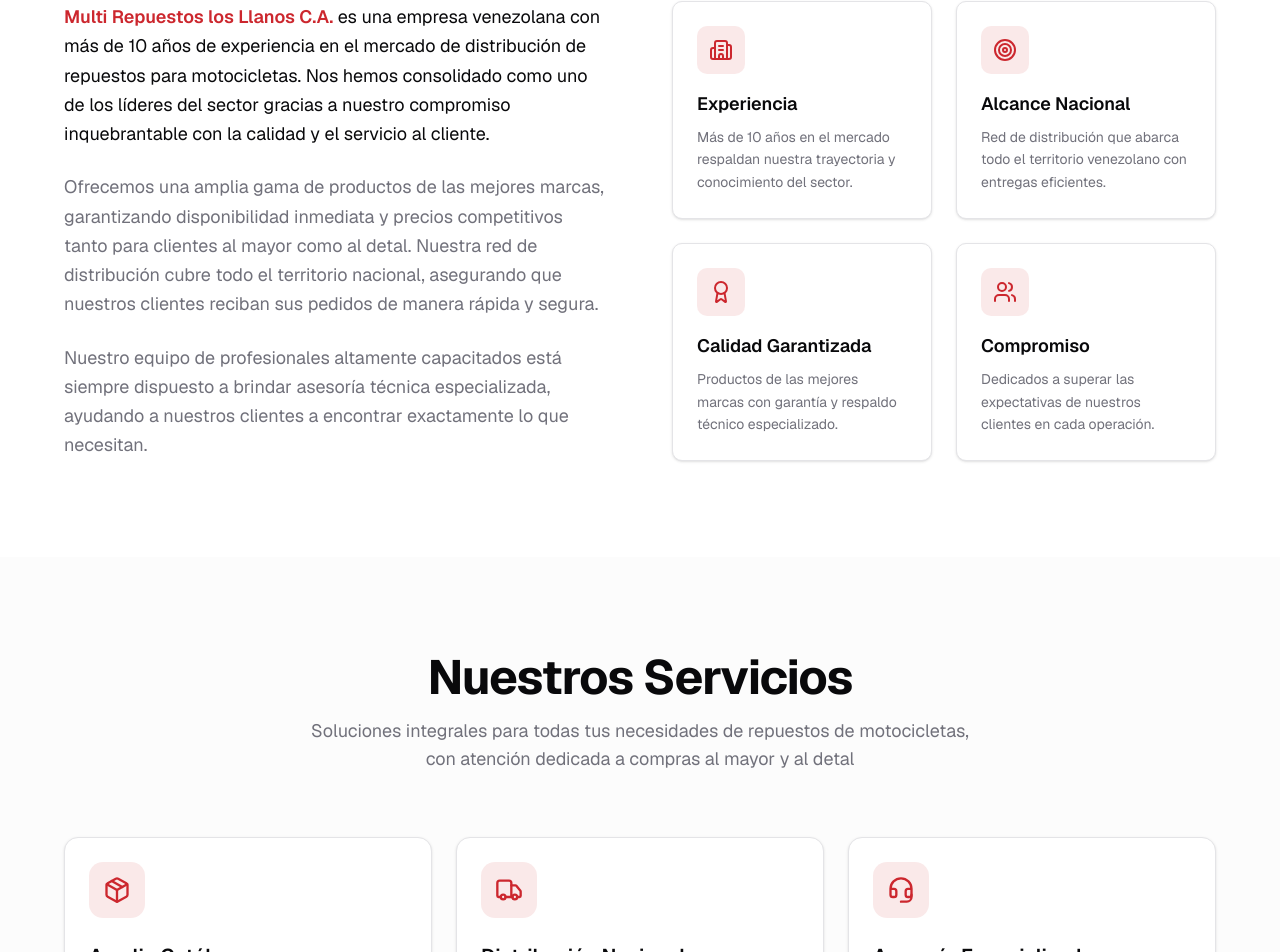
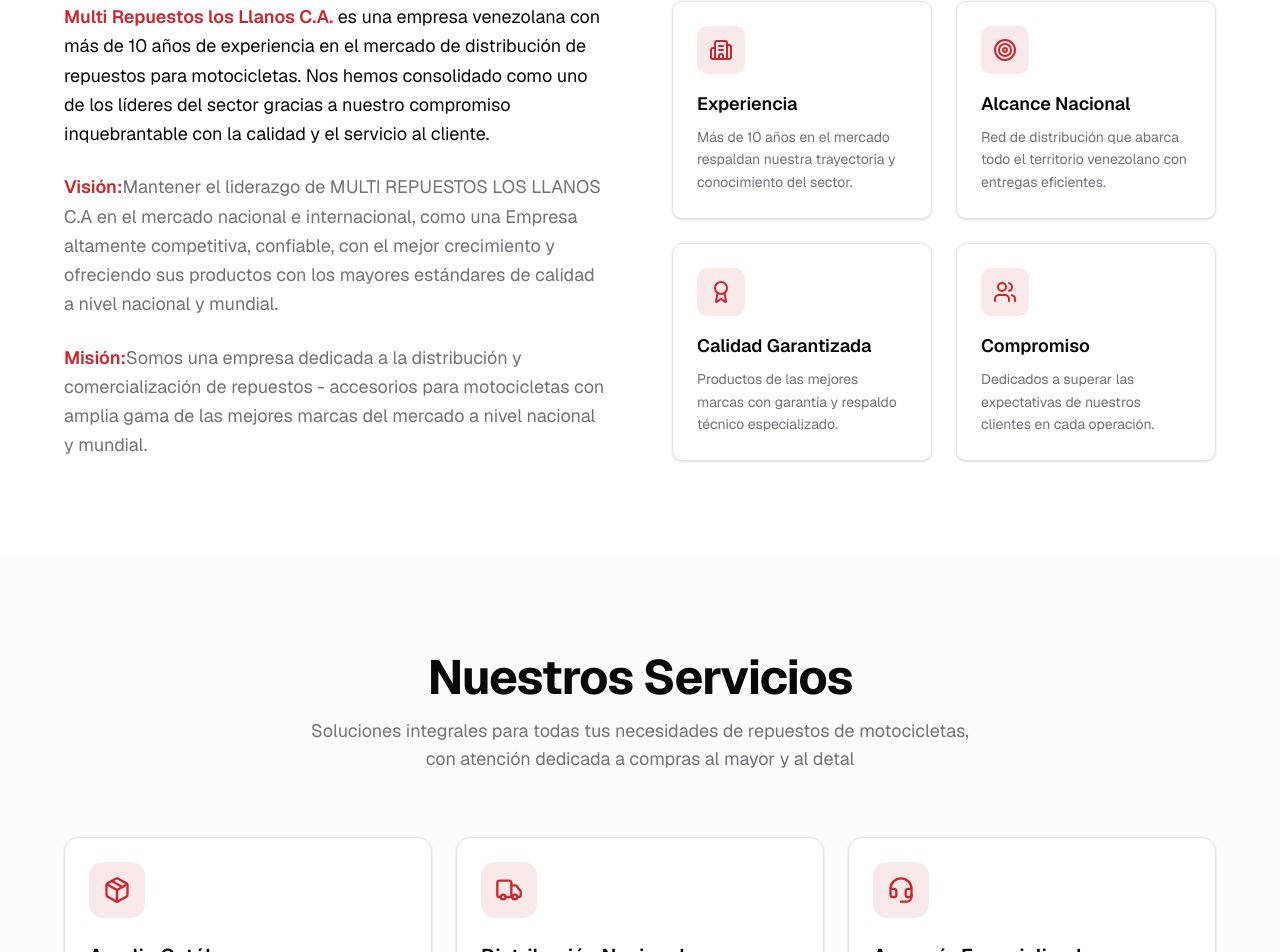
Before and after one commit to jesuswasnthere/losllanos, a Next.js app: page / in a window 1280 px wide. Shown: the part 1040-1992 px from the top of the page. Built offline with nearby package versions, Linux system fonts and the light colour scheme; no server answers.

Commit message:
Update about-section.tsx
mision y vision

```diff
--- a/components/about-section.tsx
+++ b/components/about-section.tsx
@@ -24,13 +24,15 @@
                 inquebrantable con la calidad y el servicio al cliente.
               </p>
               <p className="text-lg leading-relaxed text-muted-foreground">
-                Ofrecemos una amplia gama de productos de las mejores marcas, garantizando disponibilidad inmediata y
-                precios competitivos tanto para clientes al mayor como al detal. Nuestra red de distribución cubre todo
-                el territorio nacional, asegurando que nuestros clientes reciban sus pedidos de manera rápida y segura.
+                <span className="font-semibold text-primary">Visión:</span>
+                 Mantener el liderazgo de MULTI REPUESTOS LOS LLANOS C.A en el mercado nacional e internacional, como
+                una Empresa altamente competitiva, confiable, con el mejor crecimiento y ofreciendo sus productos con
+                los mayores estándares de calidad a nivel nacional  y mundial.
               </p>
               <p className="text-lg leading-relaxed text-muted-foreground">
-                Nuestro equipo de profesionales altamente capacitados está siempre dispuesto a brindar asesoría técnica
-                especializada, ayudando a nuestros clientes a encontrar exactamente lo que necesitan.
+                <span className="font-semibold text-primary">Misión:</span>
+                Somos una empresa dedicada a la distribución y comercialización de repuestos - accesorios para
+                motocicletas con amplia gama de las mejores marcas del mercado a nivel nacional y mundial.
               </p>
             </div>
 
```
